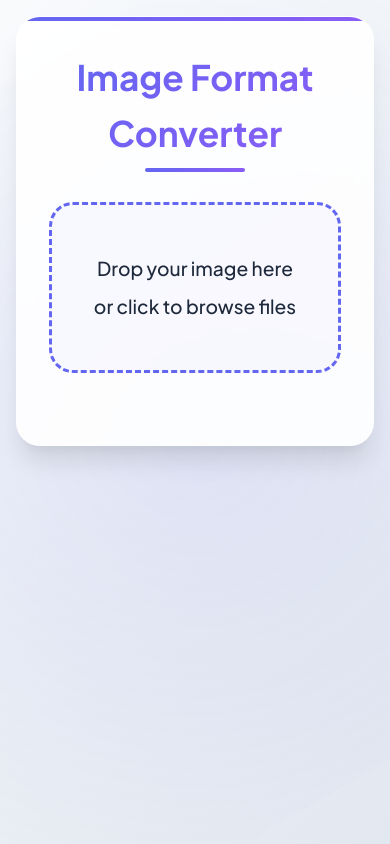
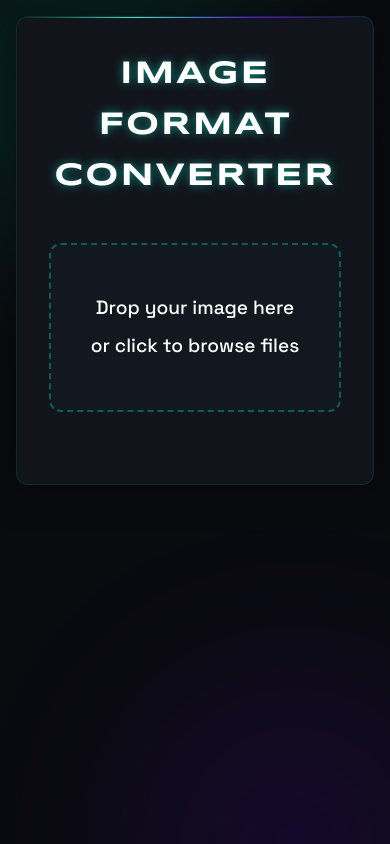
Before and after one commit to HASH1MX/CursorConverter, a website: page index.html in a window 390 px wide. Drawn offline with nearby package versions, Linux system fonts and the light colour scheme.

Commit message:
Revamp UI with new color scheme, typography, and enhanced animations. Updated gradients, shadows, and hover effects for a more modern and engaging user experience. Improved layout and responsiveness for better accessibility across devices.

```diff
--- a/index.html
+++ b/index.html
@@ -4,32 +4,32 @@
     <meta charset="UTF-8">
     <meta name="viewport" content="width=device-width, initial-scale=1.0">
     <title>Image Format Converter</title>
-    <link href="https://fonts.googleapis.com/css2?family=Plus+Jakarta+Sans:wght@400;500;600;700&display=swap" rel="stylesheet">
+    <link href="https://fonts.googleapis.com/css2?family=Syncopate:wght@700&family=Space+Grotesk:wght@400;500;600&display=swap" rel="stylesheet">
     <style>
         :root {
-            --primary-gradient: linear-gradient(135deg, #6366f1 0%, #8b5cf6 100%);
-            --secondary-gradient: linear-gradient(135deg, #3b82f6 0%, #8b5cf6 100%);
-            --background-gradient: linear-gradient(135deg, #f8fafc 0%, #e2e8f0 100%);
-            --surface-color: rgba(255, 255, 255, 0.9);
-            --text-primary: #1e293b;
-            --text-secondary: #475569;
-            --border-radius: 24px;
+            --bg-primary: #0a0b0f;
+            --bg-secondary: #12141c;
+            --accent-primary: #00ffd5;
+            --accent-secondary: #7000ff;
+            --text-primary: #ffffff;
+            --text-secondary: #8892b0;
+            --border-radius: 12px;
             --transition: all 0.3s cubic-bezier(0.4, 0, 0.2, 1);
-            --shadow-sm: 0 4px 6px -1px rgba(0, 0, 0, 0.1), 0 2px 4px -1px rgba(0, 0, 0, 0.06);
-            --shadow-md: 0 10px 15px -3px rgba(0, 0, 0, 0.1), 0 4px 6px -2px rgba(0, 0, 0, 0.05);
-            --shadow-lg: 0 20px 25px -5px rgba(0, 0, 0, 0.1), 0 10px 10px -5px rgba(0, 0, 0, 0.04);
+            --neon-shadow: 0 0 10px rgba(0, 255, 213, 0.3),
+                          0 0 20px rgba(0, 255, 213, 0.2),
+                          0 0 30px rgba(0, 255, 213, 0.1);
         }
 
         * {
             margin: 0;
             padding: 0;
             box-sizing: border-box;
-            font-family: 'Plus Jakarta Sans', -apple-system, BlinkMacSystemFont, sans-serif;
+            font-family: 'Space Grotesk', -apple-system, BlinkMacSystemFont, sans-serif;
         }
 
         body {
             min-height: 100vh;
-            background: var(--background-gradient);
+            background: var(--bg-primary);
             color: var(--text-primary);
             display: flex;
             flex-direction: column;
@@ -40,35 +40,49 @@
             overflow-x: hidden;
         }
 
-        body::before {
+        body::before, body::after {
             content: '';
             position: fixed;
-            top: -50%;
-            left: -50%;
-            width: 200%;
-            height: 200%;
-            background: radial-gradient(circle at center, rgba(99, 102, 241, 0.1) 0%, transparent 50%);
-            animation: rotate 30s linear infinite;
+            width: 300px;
+            height: 300px;
+            border-radius: 50%;
+            filter: blur(100px);
+            opacity: 0.15;
             z-index: -1;
         }
 
-        @keyframes rotate {
-            from { transform: rotate(0deg); }
-            to { transform: rotate(360deg); }
+        body::before {
+            top: -100px;
+            left: -100px;
+            background: var(--accent-primary);
+            animation: float 20s ease-in-out infinite;
+        }
+
+        body::after {
+            bottom: -100px;
+            right: -100px;
+            background: var(--accent-secondary);
+            animation: float 25s ease-in-out infinite reverse;
+        }
+
+        @keyframes float {
+            0%, 100% { transform: translate(0, 0); }
+            25% { transform: translate(50px, 50px); }
+            50% { transform: translate(0, 100px); }
+            75% { transform: translate(-50px, 50px); }
         }
 
         .container {
             max-width: 900px;
             width: 100%;
-            background: var(--surface-color);
+            background: var(--bg-secondary);
             padding: 3rem;
             border-radius: var(--border-radius);
-            box-shadow: var(--shadow-lg);
-            backdrop-filter: blur(10px);
-            border: 1px solid rgba(255, 255, 255, 0.5);
-            animation: fadeIn 0.6s ease-out;
+            border: 1px solid rgba(0, 255, 213, 0.1);
+            box-shadow: 0 0 40px rgba(0, 0, 0, 0.5);
             position: relative;
             overflow: hidden;
+            animation: fadeIn 0.6s ease-out;
         }
 
         .container::before {
@@ -77,8 +91,13 @@
             top: 0;
             left: 0;
             right: 0;
-            height: 4px;
-            background: var(--primary-gradient);
+            height: 1px;
+            background: linear-gradient(90deg,
+                transparent,
+                var(--accent-primary),
+                var(--accent-secondary),
+                transparent
+            );
         }
 
         @keyframes fadeIn {
@@ -94,54 +113,41 @@
 
         h1 {
             text-align: center;
-            font-size: 2.8rem;
-            font-weight: 700;
+            font-family: 'Syncopate', sans-serif;
+            font-size: 2.5rem;
             margin-bottom: 2.5rem;
-            background: var(--primary-gradient);
-            -webkit-background-clip: text;
-            -webkit-text-fill-color: transparent;
-            background-clip: text;
+            text-transform: uppercase;
+            letter-spacing: 2px;
             position: relative;
-            display: inline-block;
-            width: 100%;
-        }
-
-        h1::after {
-            content: '';
-            position: absolute;
-            bottom: -10px;
-            left: 50%;
-            transform: translateX(-50%);
-            width: 100px;
-            height: 4px;
-            background: var(--primary-gradient);
-            border-radius: 2px;
+            color: var(--text-primary);
+            text-shadow: 0 0 10px rgba(0, 255, 213, 0.5);
         }
 
         .drop-zone {
-            border: 3px dashed #6366f1;
+            border: 2px dashed rgba(0, 255, 213, 0.3);
             border-radius: var(--border-radius);
             padding: 3.5rem 2rem;
             text-align: center;
             cursor: pointer;
             transition: var(--transition);
             margin-bottom: 2.5rem;
-            background: rgba(99, 102, 241, 0.03);
+            background: rgba(0, 255, 213, 0.02);
             position: relative;
             overflow: hidden;
         }
 
         .drop-zone:hover {
+            border-color: var(--accent-primary);
+            background: rgba(0, 255, 213, 0.05);
             transform: translateY(-2px);
-            border-color: #8b5cf6;
-            background: rgba(99, 102, 241, 0.05);
+            box-shadow: var(--neon-shadow);
         }
 
         .drop-zone.dragover {
             transform: scale(1.02);
-            border-color: #8b5cf6;
-            background: rgba(99, 102, 241, 0.08);
-            box-shadow: var(--shadow-md);
+            border-color: var(--accent-primary);
+            background: rgba(0, 255, 213, 0.08);
+            box-shadow: var(--neon-shadow);
         }
 
         .drop-zone p {
@@ -155,22 +161,6 @@
             font-size: 0.95rem;
             color: var(--text-secondary);
             font-weight: normal;
-        }
-
-        .drop-zone::before {
-            content: '';
-            position: absolute;
-            top: -50%;
-            left: -50%;
-            width: 200%;
-            height: 200%;
-            background: radial-gradient(circle, rgba(99, 102, 241, 0.1) 0%, transparent 70%);
-            transform: scale(0);
-            transition: var(--transition);
-        }
-
-        .drop-zone:hover::before {
-            transform: scale(1);
         }
 
         .preview-container {
@@ -195,14 +185,14 @@
             max-width: 100%;
             max-height: 350px;
             border-radius: var(--border-radius);
-            box-shadow: var(--shadow-md);
+            border: 1px solid rgba(0, 255, 213, 0.2);
+            box-shadow: 0 5px 15px rgba(0, 0, 0, 0.3);
             transition: var(--transition);
-            border: 2px solid rgba(99, 102, 241, 0.1);
         }
 
         .preview-image:hover {
             transform: scale(1.02);
-            box-shadow: var(--shadow-lg);
+            box-shadow: var(--neon-shadow);
         }
 
         .button-group {
@@ -216,8 +206,11 @@
             padding: 1rem 2rem;
             border: none;
             border-radius: var(--border-radius);
-            background: var(--primary-gradient);
-            color: white;
+            background: linear-gradient(135deg,
+                var(--accent-primary) 0%,
+                var(--accent-secondary) 100%
+            );
+            color: var(--bg-primary);
             cursor: pointer;
             transition: var(--transition);
             font-size: 1.1rem;
@@ -225,19 +218,20 @@
             min-width: 180px;
             position: relative;
             overflow: hidden;
-            box-shadow: var(--shadow-sm);
+            text-transform: uppercase;
+            letter-spacing: 1px;
         }
 
         button:hover:not(:disabled) {
             transform: translateY(-2px);
-            box-shadow: var(--shadow-md);
+            box-shadow: var(--neon-shadow);
         }
 
         button:disabled {
-            background: #e2e8f0;
+            background: #2a2d3a;
             cursor: not-allowed;
             transform: none;
-            color: #94a3b8;
+            color: var(--text-secondary);
         }
 
         button::before {
@@ -271,11 +265,13 @@
         }
 
         .status.success {
-            color: #059669;
+            color: var(--accent-primary);
+            text-shadow: 0 0 10px rgba(0, 255, 213, 0.5);
         }
 
         .status.error {
-            color: #dc2626;
+            color: #ff4757;
+            text-shadow: 0 0 10px rgba(255, 71, 87, 0.5);
         }
 
         @media (max-width: 768px) {
@@ -288,7 +284,7 @@
             }
 
             h1 {
-                font-size: 2.2rem;
+                font-size: 2rem;
             }
 
             .drop-zone {
```
